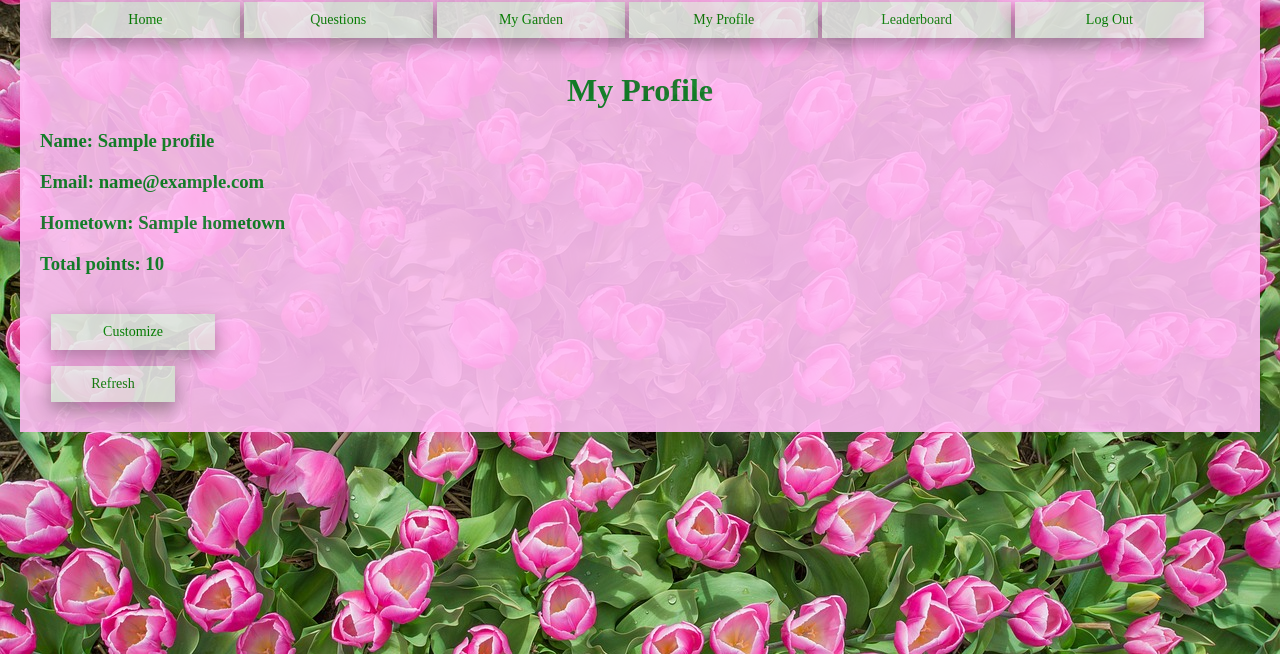
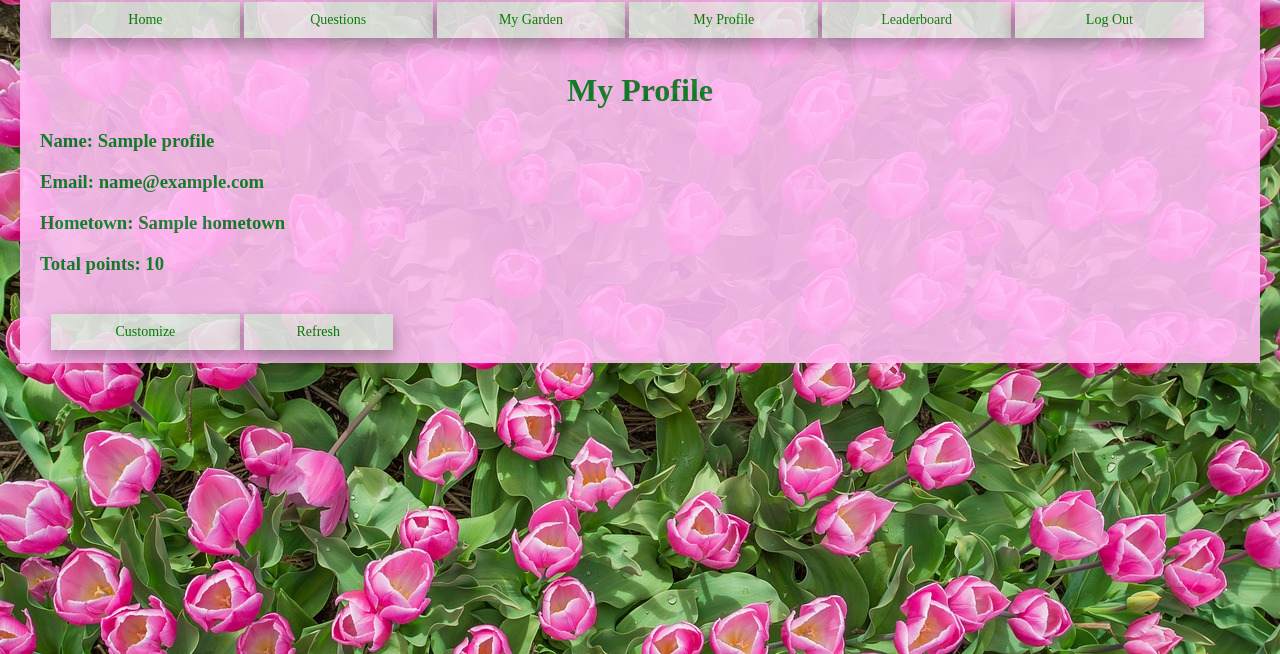
Before and after one commit to komal15/hackcmu, a Python web app: template carbongarden/templates/myprofile.html in a window 1280 px wide. Shown: the part 21-675 px from the top of the page. Run offline with Jinja, Linux system fonts and the light colour scheme; the template is opened without the code that fills it: most values are stand-ins (such as "Sample title", 1, 10 or a date in 2020).

Commit message:
final touch-ups

```diff
--- a/carbongarden/stylesheets/hackcmustyle.css
+++ b/carbongarden/stylesheets/hackcmustyle.css
@@ -243,7 +243,7 @@ a, a:visited{
     text-align: center;
     text-decoration: none;
     display: inline-block;
-		width:10%;
+		width:12%;
 		min-width:80px;
 		margin-left:2.5%;
 		margin-top:.25%;
--- a/carbongarden/templates/garden.html
+++ b/carbongarden/templates/garden.html
@@ -15,10 +15,6 @@
     <a href="{{logout_url}}" id="getout" class ="button6">Log Out</a>
   </div>
 
-
-
-
-
 </body>
 <canvas id="myCanvas" width ="2000" height = "1000">
   Your browser does not support the HTML5 canvas tag.
--- a/carbongarden/templates/myprofile.html
+++ b/carbongarden/templates/myprofile.html
@@ -23,10 +23,9 @@
 <h3> Hometown: {{profile.hometown}}</h3>
 <h3> Total points: {{profile.score}} </h2>
 <br>
-<a href="/customize" class="buttoncust">Customize</a>
-<FORM>
-<INPUT TYPE="button" onClick="history.go(0)" VALUE="Refresh" class="buttoncust">
-</FORM>
+  <a href="/customize" class="buttoncust">Customize</a>
+ <input type="button" onClick="history.go(0)" value="Refresh"
+    class="button2">
 <br>
 </div>
 
```
